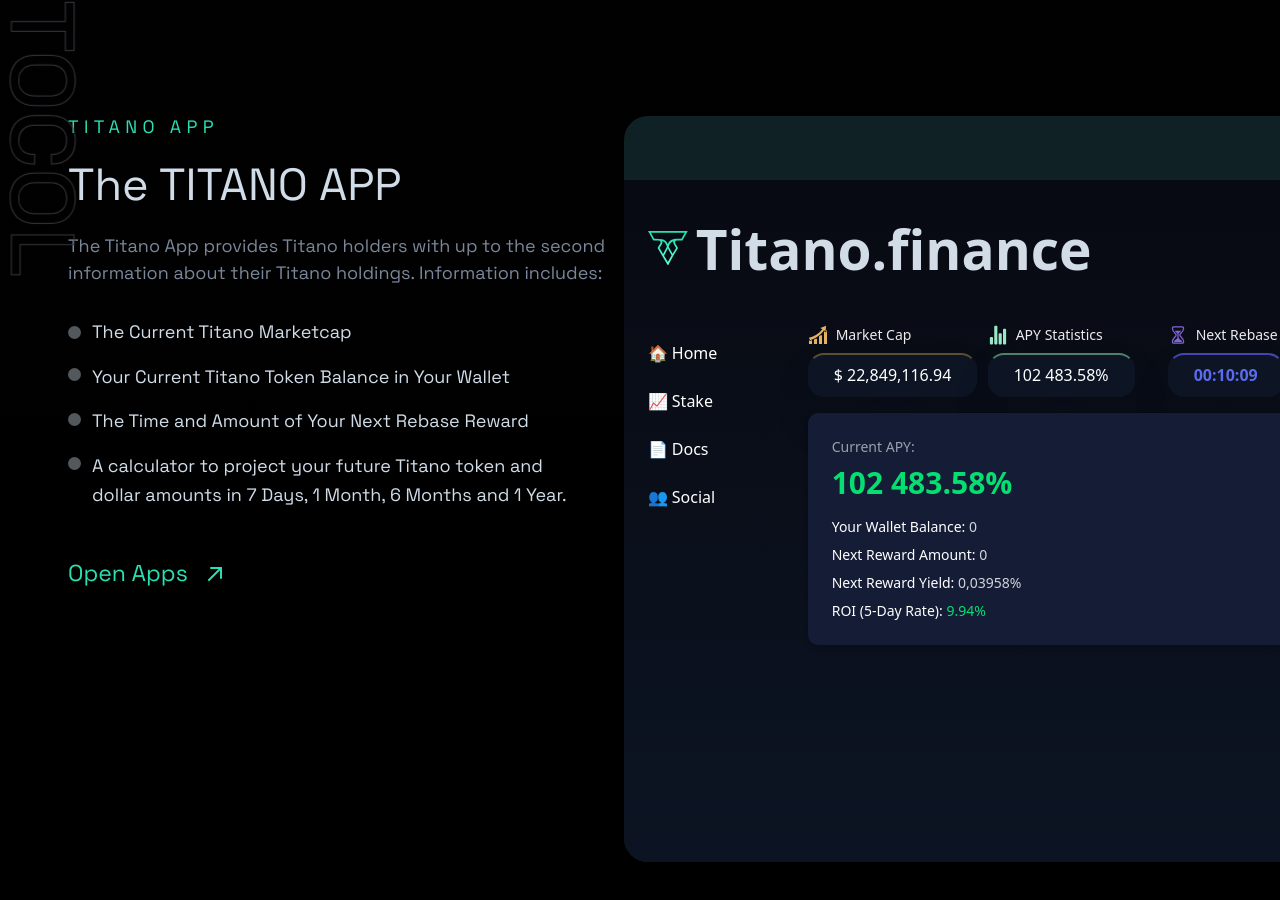
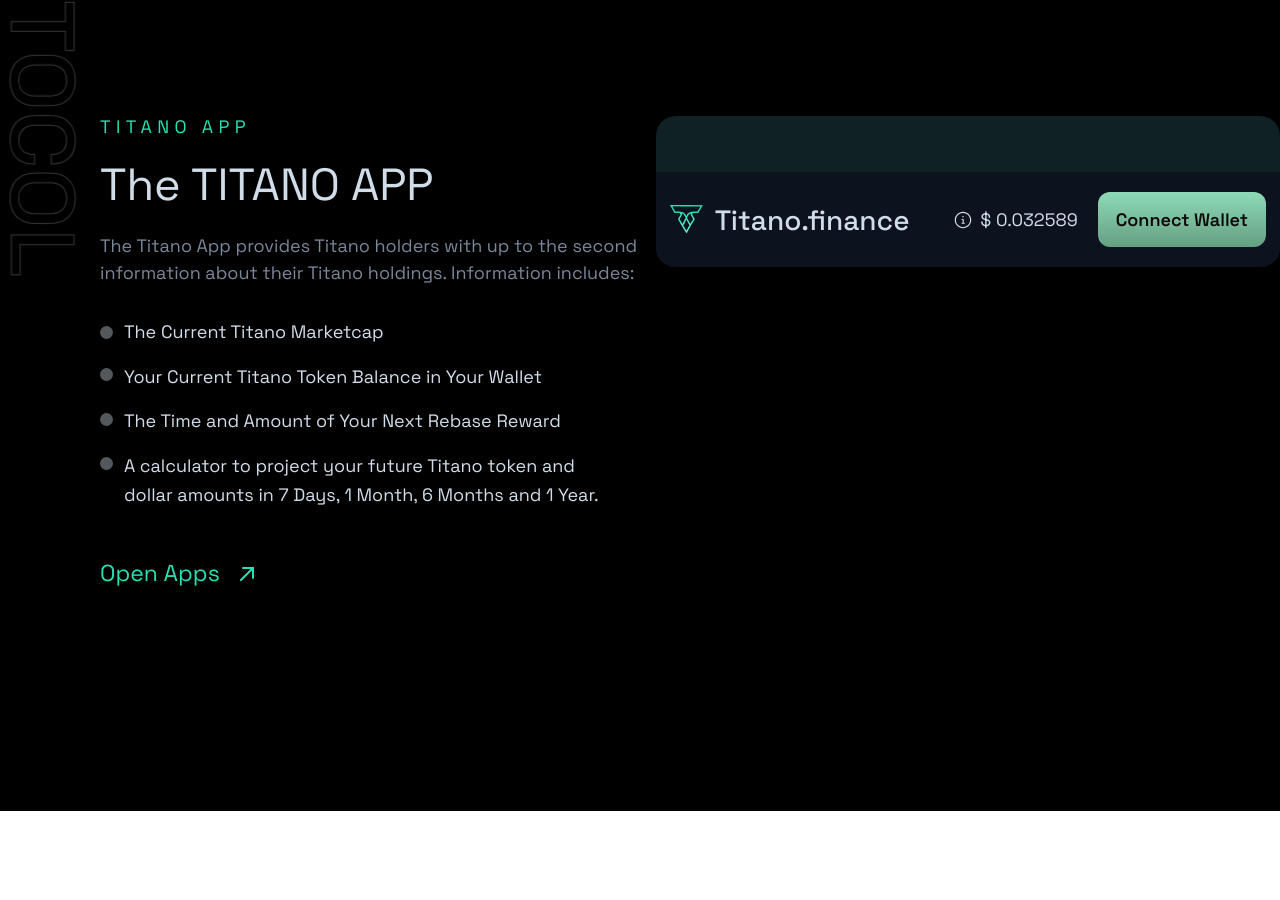
Before and after one commit to Sohan1928/titan-development, a React (Vite) app: page / in a window 1280 px wide. Shown: the part 2731-3631 px from the top of the page. After the commit the page ends 3542 px from the top, so only its background shows below. Built offline with nearby package versions, Linux system fonts and the light colour scheme.

Commit message:
custom css style applied running

```diff
--- a/src/components/home/titanoApp/TitanoApp.tsx
+++ b/src/components/home/titanoApp/TitanoApp.tsx
@@ -1,14 +1,16 @@
-import IconSvg from "../navbar/svg/IconSvg2";
 import SmallArrow from "./svg/SmallArrow";
 import SmallCircle from "./svg/SmallCircle";
-import { GiProgression } from "react-icons/gi";
-import { IoStatsChart } from "react-icons/io5";
-import { IoHourglassOutline } from "react-icons/io5";
+import { GoInfo } from "react-icons/go";
+
+// import IconSvg from "../navbar/svg/IconSvg2";
+// import { GiProgression } from "react-icons/gi";
+// import { IoStatsChart } from "react-icons/io5";
+// import { IoHourglassOutline } from "react-icons/io5";
 
 const TitanoApp = () => {
   return (
     <section className="lg:pl-[100px] pt-[90px] pb-56">
-      <div className="flex w-full justify-center gap-16">
+      <div className="flex w-full justify-between gap-16">
         {/* left side content */}
         <div className="titanoLeftContent w-5/12">
           <h5>TITANO APP</h5>
@@ -41,17 +43,34 @@
           </div>
           <div className="btn mt-[50px] flex items-center gap-5">
             <button>Open Apps</button>
-            <div className="tick">
             <SmallArrow></SmallArrow>
-            </div>
           </div>
         </div>
 
         {/* right side content */}
         <div className="w-7/12">
-          <div className="flex pt-16 bg-[#102125] rounded-3xl text-white font-sans overflow-hidden">
-            <div className="bg-linear-to-b from-[#080A12] to-[#0C1423] px-6 pt-8">
-              {/* top text section */}
+          <div className="flex pt-[56px] bg-[#102125] rounded-[20px] overflow-hidden">
+            <div className="right-content">
+              <div className="titano-right-box-title">
+                <div className="title">
+                  <img src="titan icon.png" alt="titano image coming soon" />
+                  <h4>Titano.finance</h4>
+                </div>
+                <div className="title-right">
+                  <div className="summary">
+                    <li>
+                      <GoInfo></GoInfo>
+                    </li>
+                    <span>$ 0.032589</span>
+                  </div>
+                  <button>Connect Wallet</button>
+                </div>
+              </div>
+            </div>
+          </div>
+
+          {/* middle content */}
+          {/* <div className="bg-linear-to-b from-[#080A12] to-[#0C1423] px-6 pt-8">
             <div className="flex items-center justify-between">
               <div className="flex items-center gap-2">
                 <div className="">
@@ -73,7 +92,6 @@
               </div>
             </div>
             <div className="flex gap-8 mt-6">
-                {/* side bar */}
               <div className="w-32 pt-8">
                 <div>
                   <ul className="space-y-6 text-base font-medium">
@@ -92,9 +110,7 @@
                   </ul>
                 </div>
               </div>
-                {/* Main Content */}
               <div className="flex-1 flex flex-col">
-                  {/* Top Bar */}
                 <div className="flex justify-between items-center w-full">
                   <div className="flex gap-">
                     <div className="py-4 rounded-lg w-[180px]">
@@ -132,9 +148,7 @@
                     </div>
                   </div>
                 </div>
-                  {/* Stats and Calculator */}
                 <div className="flex gap-6">
-                    {/* Staking Statistics */}
                   <div className="flex-1 bg-[#151c35] p-6 rounded-lg shadow-md">
                     <p className="text-sm text-gray-400 mb-2">Current APY:</p>
                     <p className="text-3xl font-bold text-green-400 mb-4">
@@ -161,7 +175,6 @@
                   </div>
                 </div>
               </div>
-                {/* Calculator */}
               <div className="w-[320px] bg-[#151c35] p-6 mt-10 rounded-lg shadow-md">
                 <h3 className="text-sm text-gray-400 mb-2">
                   Estimate Your Returns
@@ -172,15 +185,9 @@
                   placeholder="Add Token Amount Here..."
                 />
                 <div className="grid grid-cols-2 gap-2 text-sm mb-4">
-                    <button className="bg-[#2c3557] py-2 rounded">
-                      7 days
-                    </button>
-                    <button className="bg-[#2c3557] py-2 rounded">
-                      1 Month
-                    </button>
-                    <button className="bg-[#2c3557] py-2 rounded">
-                      6 Month
-                    </button>
+                  <button className="bg-[#2c3557] py-2 rounded">7 days</button>
+                  <button className="bg-[#2c3557] py-2 rounded">1 Month</button>
+                  <button className="bg-[#2c3557] py-2 rounded">6 Month</button>
                   <button className="bg-orange-400 text-black py-2 rounded">
                     1 year
                   </button>
@@ -190,8 +197,7 @@
                     $TITANO Balance: <span className="text-gray-300">0</span>
                   </p>
                   <p>
-                      Total USD Balance:{" "}
-                      <span className="text-gray-300">$0</span>
+                    Total USD Balance: <span className="text-gray-300">$0</span>
                   </p>
                 </div>
                 <button className="mt-4 w-full py-2 bg-gradient-to-r from-orange-400 to-yellow-500 text-black font-bold rounded">
@@ -199,8 +205,7 @@
                 </button>
               </div>
             </div>
-            </div>
-          </div>
+          </div> */}
         </div>
       </div>
     </section>
--- a/src/index.css
+++ b/src/index.css
@@ -389,3 +389,53 @@
   scale: 1.2;
   cursor: pointer;
 }
+.right-content {
+  background: #0c121e;
+  width: 100%;
+}
+.titano-right-box-title {
+  display: flex;
+  align-items: center;
+  justify-content: space-between;
+  padding: 20px 14px;
+}
+.titano-right-box-title .title {
+  display: flex;
+  gap: 12px;
+  color: #d0dce8;
+  align-items: center;
+  justify-content: center;
+}
+.titano-right-box-title h4 {
+  font-size: 28px;
+  font-weight: 500;
+}
+.titano-right-box-title .summary {
+  display: flex;
+  align-items: center;
+  gap: 8px;
+  color: #d0dce8;
+  font-size: 18px;
+  list-style: none;
+}
+
+.titano-right-box-title .title-right {
+  display: flex;
+  align-items: center;
+  justify-content: center;
+  gap: 20px;
+}
+.titano-right-box-title .title-right button {
+  background: linear-gradient(#8ddab6, #659f82);
+  padding: 14px 18px;
+  font-size: 18px;
+  border-radius: 12px;
+  font-weight: 600;
+  cursor: pointer;
+  transition: all linear 0.3s;
+}
+.titano-right-box-title .title-right button:hover {
+  transform: scale(1.1);
+  color: white;
+  background: linear-gradient(#85b7a0, #589074);
+}
```
Lines whose indentation alone changed are shown as unchanged.
